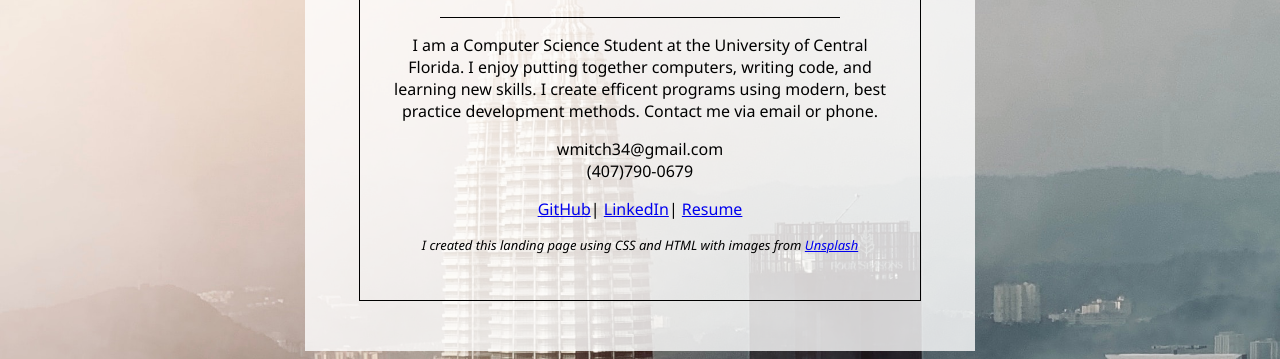
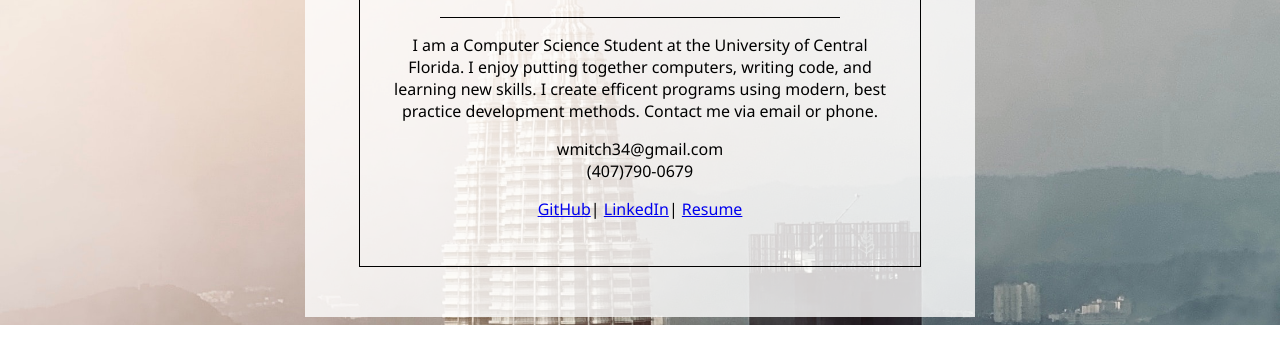
Before and after one commit to wmitch34/Landing-Page, a plain HTML site: page Portfolio/index.html in a window 1280 px wide. Shown: the part 532-891 px from the top of the page. After the commit the page ends 857 px from the top, so only its background shows below. Drawn offline with Linux system fonts and the light colour scheme.

Commit message:
added some pictures and removed some text

```diff
--- a/Portfolio/index.html
+++ b/Portfolio/index.html
@@ -34,8 +34,6 @@
 									<a href="https://www.linkedin.com/in/will-mitchell-connect" target="_blank">LinkedIn</a>|
 									<a href="WILL MITCHELL.pdf" target="_blank">Resume</a>
 								</p>
-
-								<p style="font-size: small;"><i>I created this landing page using CSS and HTML with images from <a href="https://unsplash.com/">Unsplash</a> </i></p>
 							</p>
 						</div>
 					</div>
```
Also changed, not shown: Portfolio/Images/IMG_2732.jpg (added), Portfolio/Images/portrait.jpg (added).
